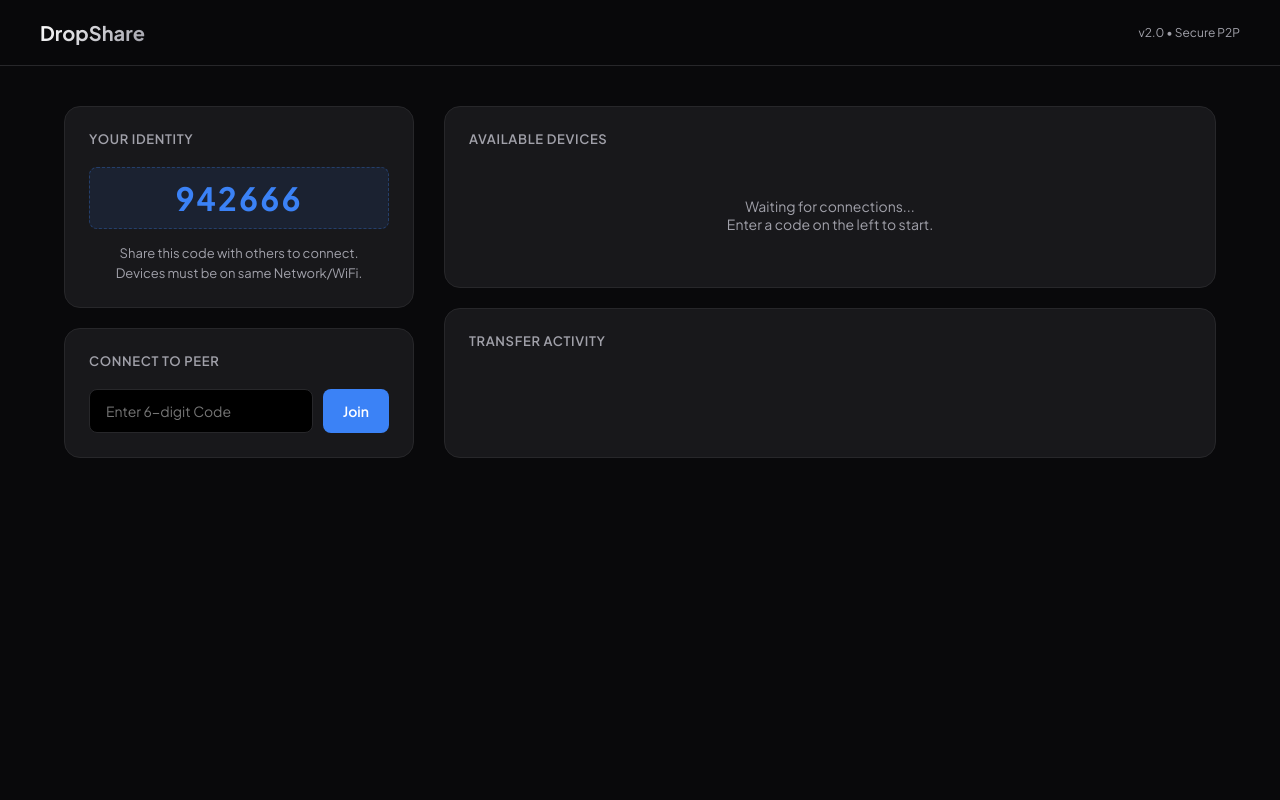
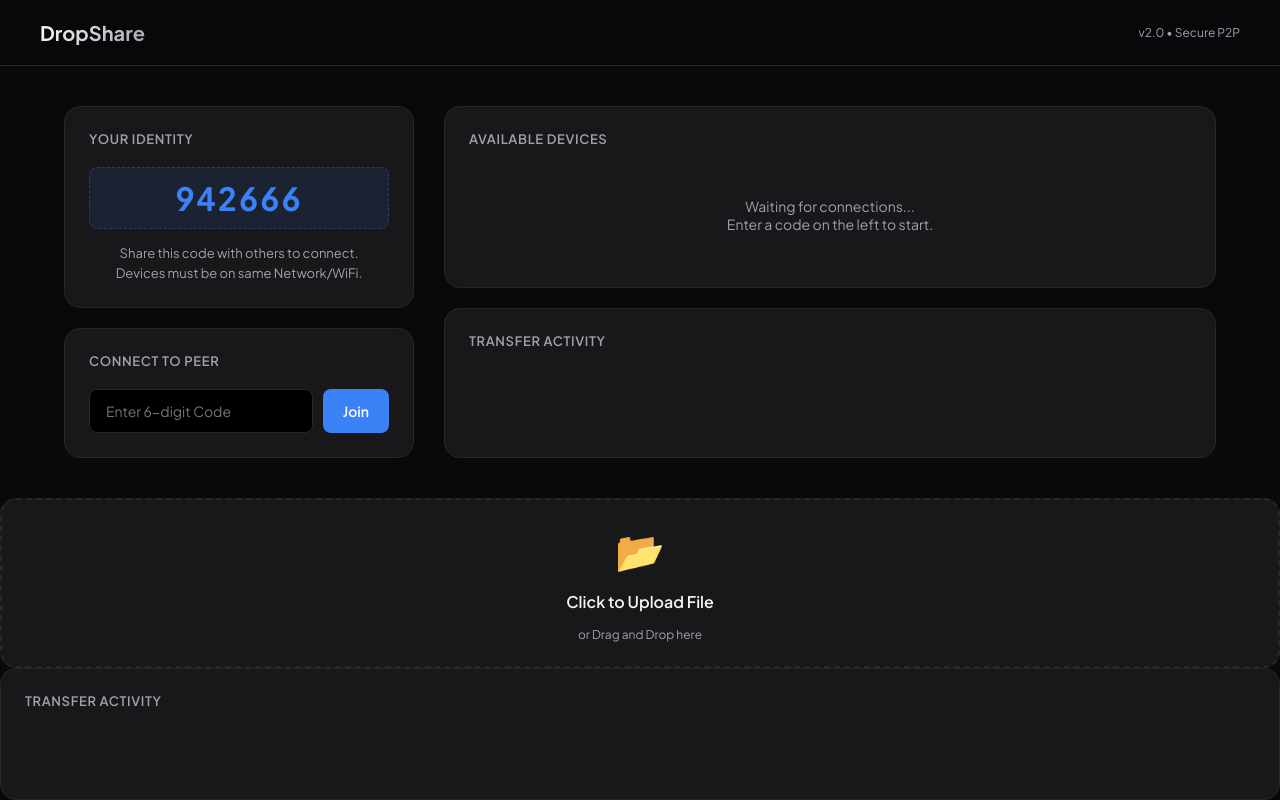
Before and after one commit to codefy123/share, a website: page public/index.html in a window 1280 px wide. Drawn offline with nearby package versions, Linux system fonts and the light colour scheme; no server answers; a script that the page names is missing.

Commit message:
Update index.html

```diff
--- a/public/index.html
+++ b/public/index.html
@@ -145,7 +145,16 @@
     </div>
 </div>
 
-<input type="file" id="fileInput" style="display:none">
+<div class="card" id="upload-area" onclick="document.getElementById('fileInput').click()" style="cursor: pointer; border: 2px dashed var(--border); text-align: center; align-items: center; justify-content: center; min-height: 150px;">
+            <div style="font-size: 40px;">📂</div>
+            <div style="font-weight: 600;">Click to Upload File</div>
+            <div style="font-size: 12px; color: var(--text-dim);">or Drag and Drop here</div>
+        </div>
+
+        <div class="card" style="flex:1;">
+            <div class="section-title">Transfer Activity</div>
+            <div id="transfer-list" class="transfer-list"></div>
+        </div>
 
 <script src="/socket.io/socket.io.js"></script>
 <script src="https://cdnjs.cloudflare.com/ajax/libs/simple-peer/9.11.1/simplepeer.min.js"></script>
```
